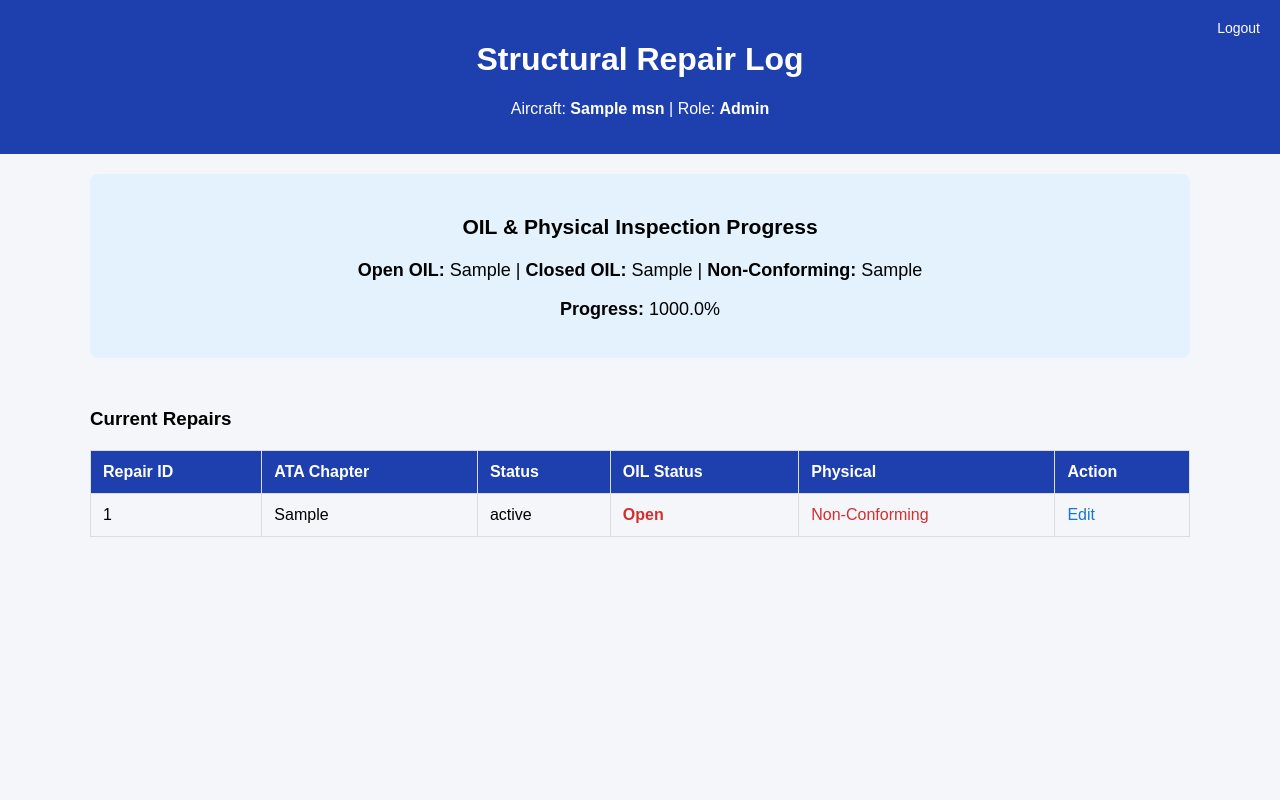
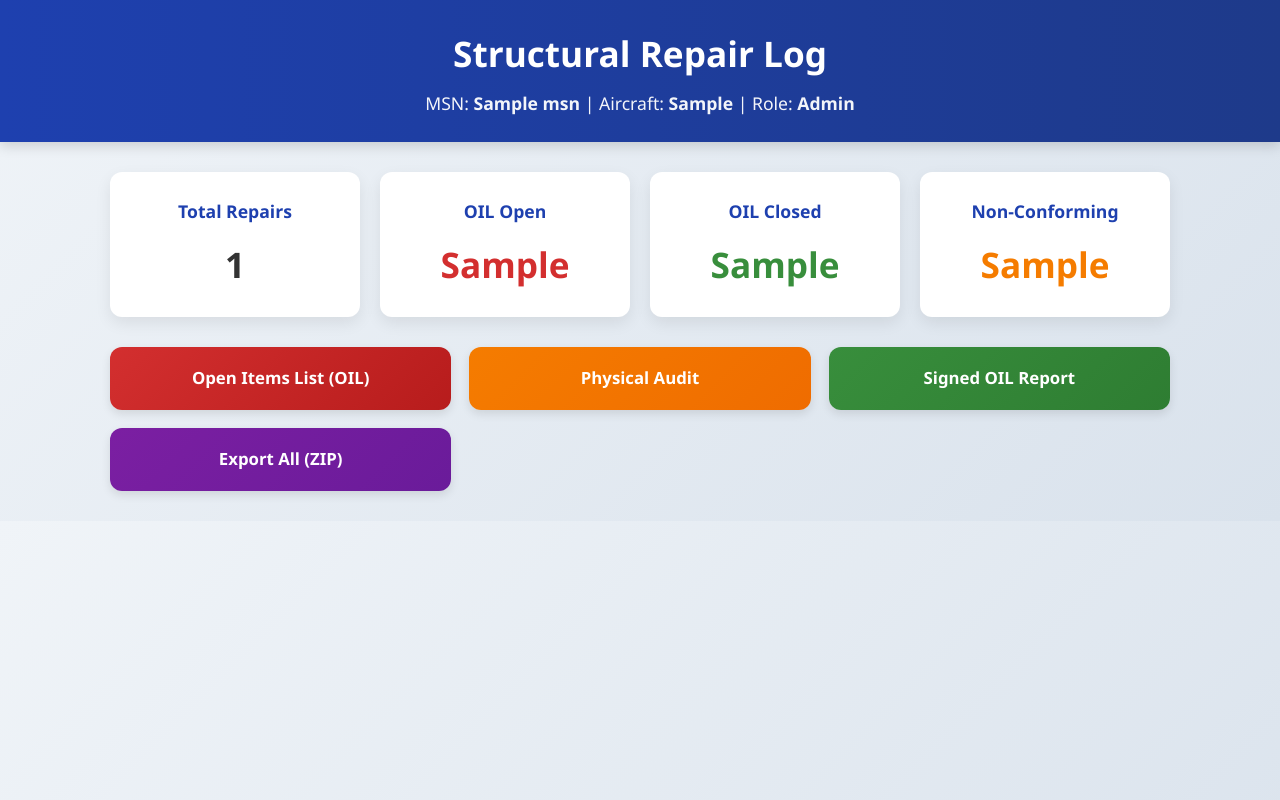
Before and after one commit to jquiroz343-sys/structural-repair-app, a Flask app: template templates/dashboard.html in a window 1280 px wide. Run offline with Flask 3, Linux system fonts and the light colour scheme; the template is opened without the code that fills it: most values are stand-ins (such as "Sample title", 1, 10 or a date in 2020).

Commit message:
Update dashboard.html

```diff
--- a/templates/dashboard.html
+++ b/templates/dashboard.html
@@ -2,96 +2,187 @@
 <html lang="en">
 <head>
     <meta charset="UTF-8">
+    <meta name="viewport" content="width=device-width, initial-scale=1.0">
     <title>Dashboard - {{ msn }}</title>
     <style>
-        body { font-family: Arial, sans-serif; margin: 0; background: #f4f6f9; }
-        .header { background: #1e40af; color: white; padding: 20px; text-align: center; }
-        .container { padding: 20px; max-width: 1100px; margin: auto; }
-        .oil-box { background: #e3f2fd; padding: 20px; border-radius: 8px; margin-bottom: 25px; font-size: 18px; text-align: center; }
-        .menu { display: grid; grid-template-columns: repeat(auto-fit, minmax(250px, 1fr)); gap: 15px; margin: 25px 0; }
-        .menu-btn { background: #1976d2; color: white; padding: 18px; text-align: center; border-radius: 8px; text-decoration: none; font-weight: bold; font-size: 16px; }
-        .menu-btn:hover { background: #1565c0; }
-        .export-btn { background: #28a745 !important; }
-        .export-btn:hover { background: #218838 !important; }
-        table { width: 100%; border-collapse: collapse; margin-top: 20px; }
-        th, td { border: 1px solid #ddd; padding: 12px; text-align: left; }
-        th { background: #1e40af; color: white; }
-        .logout { position: absolute; top: 20px; right: 20px; color: white; text-decoration: none; font-size: 14px; }
-        .logout:hover { text-decoration: underline; }
+        /* === RESET & TYPOGRAPHY === */
+        * { margin: 0; padding: 0; box-sizing: border-box; }
+        body {
+            font-family: 'Segoe UI', Tahoma, Geneva, Verdana, sans-serif;
+            background: linear-gradient(135deg, #f0f4f8 0%, #d9e2ec 100%);
+            color: #333;
+            line-height: 1.6;
+        }
+
+        /* === HEADER === */
+        .header {
+            background: linear-gradient(90deg, #1e40af, #1e3a8a);
+            color: white;
+            padding: 25px 20px;
+            text-align: center;
+            box-shadow: 0 4px 12px rgba(0,0,0,0.15);
+        }
+        .header h1 {
+            font-size: 2.2rem;
+            margin-bottom: 8px;
+            font-weight: 700;
+        }
+        .header p {
+            font-size: 1.1rem;
+            opacity: 0.95;
+        }
+
+        /* === CONTAINER === */
+        .container {
+            max-width: 1100px;
+            margin: 30px auto;
+            padding: 0 20px;
+        }
+
+        /* === STATS GRID === */
+        .stats {
+            display: grid;
+            grid-template-columns: repeat(auto-fit, minmax(220px, 1fr));
+            gap: 20px;
+            margin-bottom: 30px;
+        }
+        .stat-card {
+            background: white;
+            padding: 25px;
+            border-radius: 12px;
+            text-align: center;
+            box-shadow: 0 6px 16px rgba(0,0,0,0.08);
+            transition: transform 0.2s, box-shadow 0.2s;
+        }
+        .stat-card:hover {
+            transform: translateY(-5px);
+            box-shadow: 0 12px 24px rgba(0,0,0,0.12);
+        }
+        .stat-card h3 {
+            color: #1e40af;
+            font-size: 1.1rem;
+            margin-bottom: 10px;
+            font-weight: 600;
+        }
+        .stat-card p {
+            font-size: 2.2rem;
+            font-weight: 800;
+            margin: 0;
+        }
+        .stat-open { color: #d32f2f; }
+        .stat-closed { color: #388e3c; }
+        .stat-nonconf { color: #f57c00; }
+
+        /* === MENU BUTTONS === */
+        .menu {
+            display: grid;
+            grid-template-columns: repeat(auto-fit, minmax(260px, 1fr));
+            gap: 18px;
+            margin-top: 10px;
+        }
+        .menu-btn {
+            display: block;
+            padding: 18px 20px;
+            text-align: center;
+            text-decoration: none;
+            color: white;
+            font-weight: 700;
+            font-size: 1.05rem;
+            border-radius: 12px;
+            transition: all 0.3s ease;
+            box-shadow: 0 4px 10px rgba(0,0,0,0.1);
+        }
+        .menu-btn:hover {
+            transform: translateY(-3px);
+            box-shadow: 0 8px 18px rgba(0,0,0,0.15);
+        }
+
+        /* Button Colors */
+        .btn-add { background: linear-gradient(135deg, #1976d2, #1565c0); }
+        .btn-view { background: linear-gradient(135deg, #0288d1, #0277bd); }
+        .btn-oil { background: linear-gradient(135deg, #d32f2f, #b71c1c); }
+        .btn-physical { background: linear-gradient(135deg, #f57c00, #ef6c00); }
+        .btn-signed { background: linear-gradient(135deg, #388e3c, #2e7d32); }
+        .btn-export { background: linear-gradient(135deg, #7b1fa2, #6a1b9a); }
+
+        .btn-add:hover { background: #1565c0; }
+        .btn-view:hover { background: #0277bd; }
+        .btn-oil:hover { background: #b71c1c; }
+        .btn-physical:hover { background: #ef6c00; }
+        .btn-signed:hover { background: #2e7d32; }
+        .btn-export:hover { background: #6a1b9a; }
+
+        /* === RESPONSIVE === */
+        @media (max-width: 768px) {
+            .header h1 { font-size: 1.8rem; }
+            .stats { grid-template-columns: 1fr 1fr; }
+            .menu { grid-template-columns: 1fr; }
+        }
     </style>
 </head>
 <body>
+
+    <!-- HEADER -->
     <div class="header">
         <h1>Structural Repair Log</h1>
-        <p>Aircraft: <strong>{{ msn }}</strong> | Role: <strong>{{ role|title }}</strong></p>
-        <a href="/" class="logout">Logout</a>
+        <p>MSN: <strong>{{ msn }}</strong> | Aircraft: <strong>{{ details.Aircraft_Type or 'N/A' }}</strong> | Role: <strong>{{ role|title }}</strong></p>
     </div>
 
     <div class="container">
-        <!-- OIL PROGRESS -->
-        <div class="oil-box">
-            <h3>OIL & Physical Inspection Progress</h3>
-            <p>
-                <strong>Open OIL:</strong> {{ oil_open }} |
-                <strong>Closed OIL:</strong> {{ oil_closed }} |
-                <strong>Non-Conforming:</strong> {{ non_conforming }}
-            </p>
-            <p><strong>Progress:</strong> {{ "%.1f"|format((oil_closed / (oil_open + oil_closed) * 100) if (oil_open + oil_closed) > 0 else 0) }}%</p>
+
+        <!-- STATISTICS -->
+        <div class="stats">
+            <div class="stat-card">
+                <h3>Total Repairs</h3>
+                <p>{{ repairs|length }}</p>
+            </div>
+            <div class="stat-card">
+                <h3>OIL Open</h3>
+                <p class="stat-open">{{ oil_open }}</p>
+            </div>
+            <div class="stat-card">
+                <h3>OIL Closed</h3>
+                <p class="stat-closed">{{ oil_closed }}</p>
+            </div>
+            <div class="stat-card">
+                <h3>Non-Conforming</h3>
+                <p class="stat-nonconf">{{ non_conforming }}</p>
+            </div>
         </div>
 
-        <!-- MENÚ POR ROL -->
+        <!-- MENU BUTTONS -->
         <div class="menu">
+
+            <!-- OPERATOR ONLY -->
             {% if role == 'operator' %}
-                <a href="/edit/{{ msn }}/NEW" class="menu-btn">1. Create / Edit Repair</a>
-                <a href="/oil_response/{{ msn }}" class="menu-btn">2. OIL Response</a>
-                <a href="/api/export/all/{{ msn }}" class="menu-btn export-btn">Export All to Excel</a>
-            {% elif role in ['auditor', 'lessor'] %}
-                <a href="/view/{{ msn }}" class="menu-btn">1. Review Repairs</a>
-                <a href="/oil_audit/{{ msn }}" class="menu-btn">2. OIL Audit</a>
-                <a href="/physical_audit/{{ msn }}" class="menu-btn">3. Physical Audit</a>
-                <a href="/signed_reports/{{ msn }}" class="menu-btn">4. Signed OIL Reports</a>
-                <a href="/api/export/all/{{ msn }}" class="menu-btn export-btn">Export All (ZIP)</a>
+            <a href="/edit/{{ msn }}/NEW" class="menu-btn btn-add">
+                Add New Repair
+            </a>
+            <a href="/view/{{ msn }}" class="menu-btn btn-view">
+                View All Repairs
+            </a>
             {% endif %}
+
+            <!-- ALL ROLES -->
+            <a href="/oil/{{ msn }}" class="menu-btn btn-oil">
+                Open Items List (OIL)
+            </a>
+
+            <a href="/physical_audit/{{ msn }}" class="menu-btn btn-physical">
+                Physical Audit
+            </a>
+
+            <a href="/signed_oil_report/{{ msn }}" class="menu-btn btn-signed">
+                Signed OIL Report
+            </a>
+
+            <a href="/api/export/all/{{ msn }}" class="menu-btn btn-export">
+                Export All (ZIP)
+            </a>
+
         </div>
 
-        <!-- TABLA DE REPARACIONES -->
-        <h3>Current Repairs</h3>
-        <table>
-            <thead>
-                <tr>
-                    <th>Repair ID</th>
-                    <th>ATA Chapter</th>
-                    <th>Status</th>
-                    <th>OIL Status</th>
-                    <th>Physical</th>
-                    <th>Action</th>
-                </tr>
-            </thead>
-            <tbody>
-                {% for r in repairs %}
-                <tr>
-                    <td>{{ r.Repair_ID }}</td>
-                    <td>{{ r.ATA_Chapter or 'N/A' }}</td>
-                    <td>{{ r.Repair_Status or 'N/A' }}</td>
-                    <td style="color: {% if r.Audit_OIL_Status == 'Open' %}#d32f2f{% elif r.Audit_OIL_Status == 'Closed' %}#388e3c{% else %}#f57c00{% endif %}; font-weight: bold;">
-                        {{ r.Audit_OIL_Status or 'N/A' }}
-                    </td>
-                    <td style="color: {% if r.Audit_Physical_Status == 'Non-Conforming' %}#d32f2f{% else %}#388e3c{% endif %};">
-                        {{ r.Audit_Physical_Status or 'N/A' }}
-                    </td>
-                    <td>
-                        <a href="/edit/{{ msn }}/{{ r.Repair_ID }}" style="color: #1976d2; text-decoration: none;">Edit</a>
-                    </td>
-                </tr>
-                {% else %}
-                <tr>
-                    <td colspan="6" style="text-align: center; color: #999; padding: 20px;">
-                        No repairs recorded yet.
-                    </td>
-                </tr>
-                {% endfor %}
-            </tbody>
-        </table>
     </div>
+
 </body>
 </html>
```
